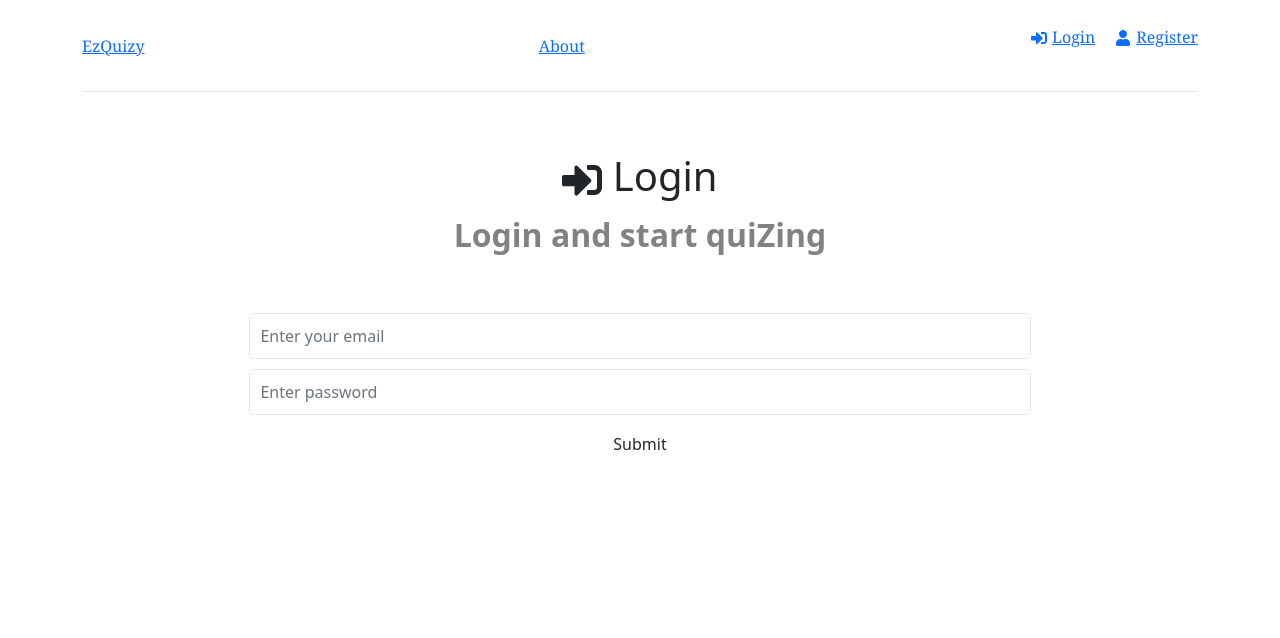
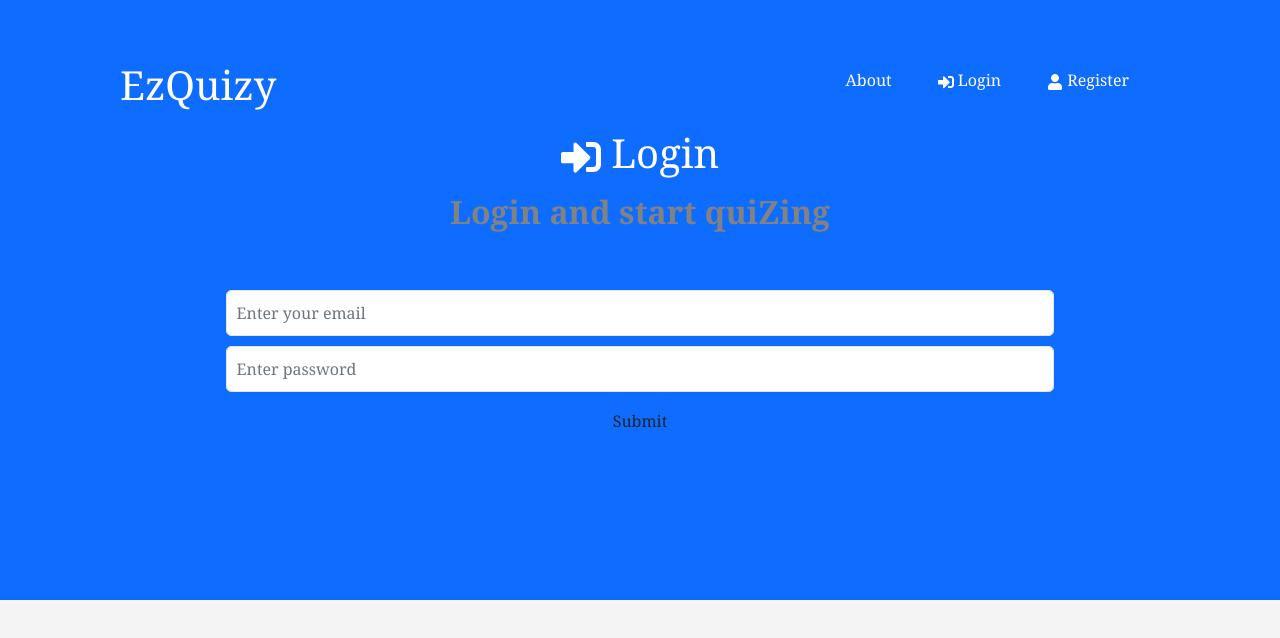
Before and after one commit to BloodShop/quiz-react-storybook, a React (Create React App) app in the folder frontend/: page /login in a window 1280 px wide. Shown: the top 638 px of the page. Built offline with nearby package versions, Linux system fonts and the light colour scheme; no server answers.

Commit message:
sass styling page

```diff
--- a/frontend/src/App.js
+++ b/frontend/src/App.js
@@ -27,7 +27,7 @@ export default function App() {
 
   return (
     <>
-      <div className='container'>
+      <header className='showcase'>
         <Header />
         <Routes>
           <Route path='/' element={<Home />} />
@@ -58,7 +58,7 @@ export default function App() {
 
           <Route path='*' element={<NoMatch />} />
         </Routes>
-      </div>
+      </header>
       <ToastContainer />
     </>
   );
--- a/frontend/src/components/ExamItem.jsx
+++ b/frontend/src/components/ExamItem.jsx
@@ -8,16 +8,20 @@ export default function ExamItem({ exam, deleteExam, ...rest }) {
     const navigate = useNavigate();
 
     return (
-        <div {...rest} className="col card p-40">
+        <div className="showcase-content">
+            <div {...rest} className="card col card">
                 <h2 className="card-header">{exam.title}</h2>
                 <div>{Moment(exam.releasedDate).toLocaleString("en-US")}</div>
                 <div>{`Number of Q: ${exam.questions.length}`}</div>
-            <p>{exam.description}</p>
+                <p className="my-1">{exam.description}</p>
                 <div className="footer">
                     <PrimaryBtn onClick={() => navigate(`${exam._id}`)}>
                         Quiz Me
                     </PrimaryBtn>
-                <DeleteIcon onClick={() => deleteExam(exam._id)}>❌</DeleteIcon>
+                    <DeleteIcon onClick={() => deleteExam(exam._id)}>
+                        ❌
+                    </DeleteIcon>
+                </div>
             </div>
         </div>
     );
--- a/frontend/src/components/Header.jsx
+++ b/frontend/src/components/Header.jsx
@@ -1,63 +1,77 @@
-import { FaSignInAlt, FaSignOutAlt, FaUser } from 'react-icons/fa';
-import { Link, useNavigate } from 'react-router-dom';
-import { useSelector, useDispatch } from 'react-redux';
-import { logout, reset } from '../features/auth/authSlice';
+import { FaSignInAlt, FaSignOutAlt, FaUser } from "react-icons/fa";
+import { Link, useNavigate } from "react-router-dom";
+import { useSelector, useDispatch } from "react-redux";
+import { logout, reset } from "../features/auth/authSlice";
+import style from "../css/styles.css";
 
 export default function Header() {
-  const navigate = useNavigate()
-  const dispatch = useDispatch()
-  const { user } = useSelector((state) => state.auth)
+    const navigate = useNavigate();
+    const dispatch = useDispatch();
+    const { user } = useSelector((state) => state.auth);
 
     const onLogout = () => {
-    dispatch(logout())
-    dispatch(reset())
-    navigate('/')
-  }
+        dispatch(logout());
+        dispatch(reset());
+        navigate("/");
+    };
 
     return (
-    <header className='header'>
-      <div className='logo'>
-        <Link to='/'>EzQuizy</Link>
-      </div>
-      {user ? <>
-        <div className='logo'>
-          <Link to='/chat'>Chat</Link>
-        </div>
-        <div className='logo'>
-          <Link to='/exams'>Exams</Link>
-        </div>
-        {user.role !== 'student' ? <><div className='logo'>
-          <Link to='/add-exam'>Add Exam</Link>
-        </div>
-        <div className='logo'>
-          <Link to='/users'>Users</Link>
-        </div></> : null}
-      </> : null}
-      <div className='logo'>
-        <Link to='/about'>About</Link>
-      </div>
+        <>
+            <div className="container">
+                <nav>
+                    <h1 className="logo">
+                        <Link to="/">EzQuizy</Link>
+                    </h1>
                     <ul>
                         {user ? (
+                            <>
+                                <li className="logo">
+                                    <Link to="/chat">Chat</Link>
+                                </li>
+                                <li className="logo">
+                                    <Link to="/exams">Exams</Link>
+                                </li>
+                                {user.role !== "student" ? (
+                                    <>
+                                        <li className="logo">
+                                            <Link to="/add-exam">Add Exam</Link>
+                                        </li>
+                                        <li className="logo">
+                                            <Link to="/users">Users</Link>
+                                        </li>
+                                    </>
+                                ) : null}
+                            </>
+                        ) : null}
+                        <li className="logo">
+                            <Link to="/about">About</Link>
+                        </li>
+                        {user ? (
                             <li>
-            <button onClick={onLogout} className='btn btn-block'>
+                                <button
+                                    onClick={onLogout}
+                                    className="btn btn-block"
+                                >
                                     <FaSignOutAlt /> Logout
                                 </button>
                             </li>
                         ) : (
                             <>
                                 <li>
-              <Link to='/login'>
+                                    <Link to="/login">
                                         <FaSignInAlt /> Login
                                     </Link>
                                 </li>
                                 <li>
-              <Link to='/register'>
+                                    <Link to="/register">
                                         <FaUser /> Register
                                     </Link>
                                 </li>
                             </>
                         )}
                     </ul>
-    </header>
-  )
+                </nav>
+            </div>
+        </>
+    );
 }
--- a/frontend/src/pages/ExamsArchive.jsx
+++ b/frontend/src/pages/ExamsArchive.jsx
@@ -41,7 +41,7 @@ export default function ExamsArchive() {
     }
 
     return (
-        <div className="App">
+        <div className="container">
             <div className="inline">
                 <Large
                     type="search"
```
Also changed, not shown: frontend/src/css/styles.css (renamed from frontend/css/styles.css), 2 other files (tests, documents, lock files or other folders). Lines whose indentation alone changed are shown as unchanged.
